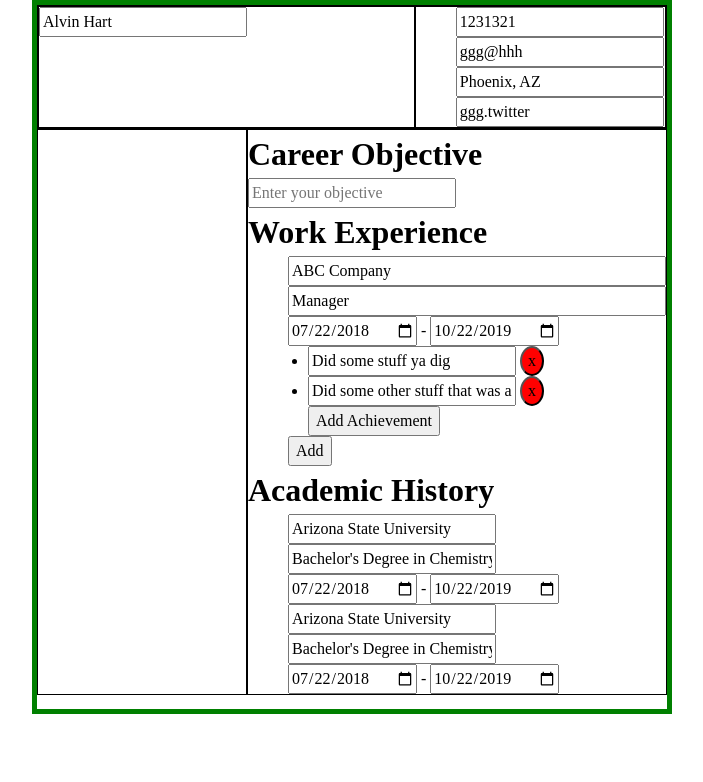
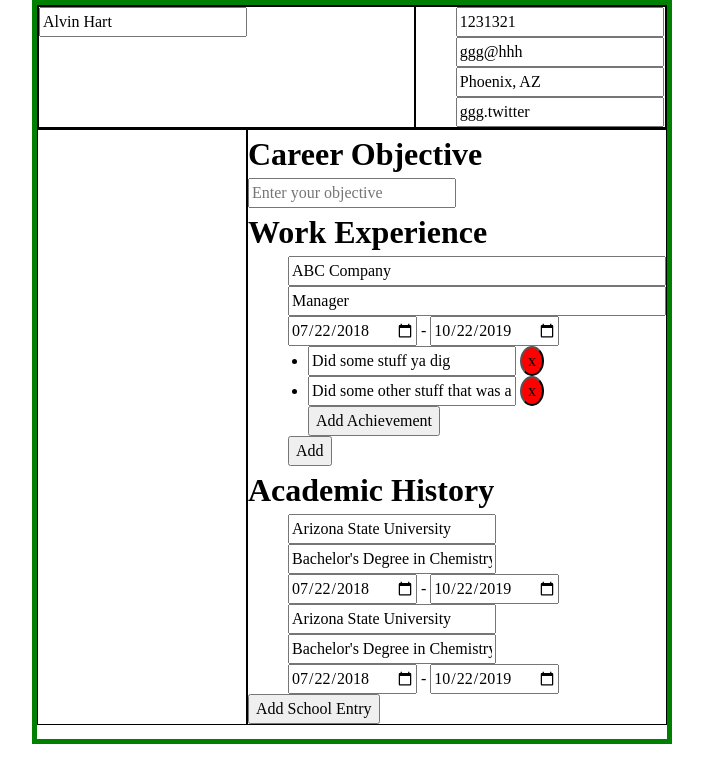
Before and after one commit to greenzombie123/cv-application, a React (Vite) app: page / in a window 1280 px wide. Shown: the top 782 px of the page, without its empty margins (288-991 px from the left). Built offline with nearby package versions, Linux system fonts and the light colour scheme.

Commit message:
Implement addNewSchoolInfo function to button of AcademicSection

```diff
--- a/src/academicinfo.js
+++ b/src/academicinfo.js
@@ -1,11 +1,4 @@
 export const academicInfo = [
-  {
-    id: 0,
-    school: "Arizona State University",
-    degree: "Bachelor's Degree in Chemistry",
-    startTime: "2018-07-22",
-    endTime: "2019-10-22",
-  },
   {
     id: 1,
     school: "Arizona State University",
@@ -13,4 +6,11 @@ export const academicInfo = [
     startTime: "2018-07-22",
     endTime: "2019-10-22",
   },
+  {
+    id: 2,
+    school: "Arizona State University",
+    degree: "Bachelor's Degree in Chemistry",
+    startTime: "2018-07-22",
+    endTime: "2019-10-22",
+  },
 ];
--- a/src/components/MainInfoSection/AcademicSection/AcademicSection.jsx
+++ b/src/components/MainInfoSection/AcademicSection/AcademicSection.jsx
@@ -3,7 +3,7 @@ import { useSchoolInfoList } from "../../hooks/useSchoolInfoList"
 import "./AcademicSection.css"
 
 function AcademicSection(){
-    const {schoolInfoList, onInputChange} = useSchoolInfoList()
+    const {schoolInfoList, onInputChange, addNewSchoolInfo} = useSchoolInfoList()
 
     return(
         <div className="academicSection_container">
@@ -11,6 +11,7 @@ function AcademicSection(){
             <ul className="academicSection_list">
                 {schoolInfoList.map(ai=><SchoolInfo key={ai.id} {...ai} onInputChange={onInputChange(ai.id)}/>)}
             </ul>
+            <button onClick={addNewSchoolInfo}>Add School Entry</button>
         </div>
     )
 }
--- a/src/components/hooks/useSchoolInfoList.js
+++ b/src/components/hooks/useSchoolInfoList.js
@@ -42,23 +42,22 @@ export const useSchoolInfoList = () => {
 
   function deleteSchoolInfo(id) {
     return () => {
-      const listCopy = [...workInfoList];
+      const listCopy = [...schoolInfoList];
       const newListCopy = listCopy.filter((wi) => wi.id !== id);
-      setWorkInfoList(newListCopy);
+      setSchoolInfoList(newListCopy);
     };
   }
 
   function addNewSchoolInfo() {
-    const listCopy = [...workInfoList];
+    const listCopy = [...schoolInfoList];
     listCopy.push({
       id: listCopy.length + 1,
+      school: null,
+      degree: null,
       startTime: null,
       endTime: null,
-      company: null,
-      position: null,
-      workAchievementList: [],
     });
-    setWorkInfoList(listCopy);
+    setSchoolInfoList(listCopy);
   }
 
   return {
```
